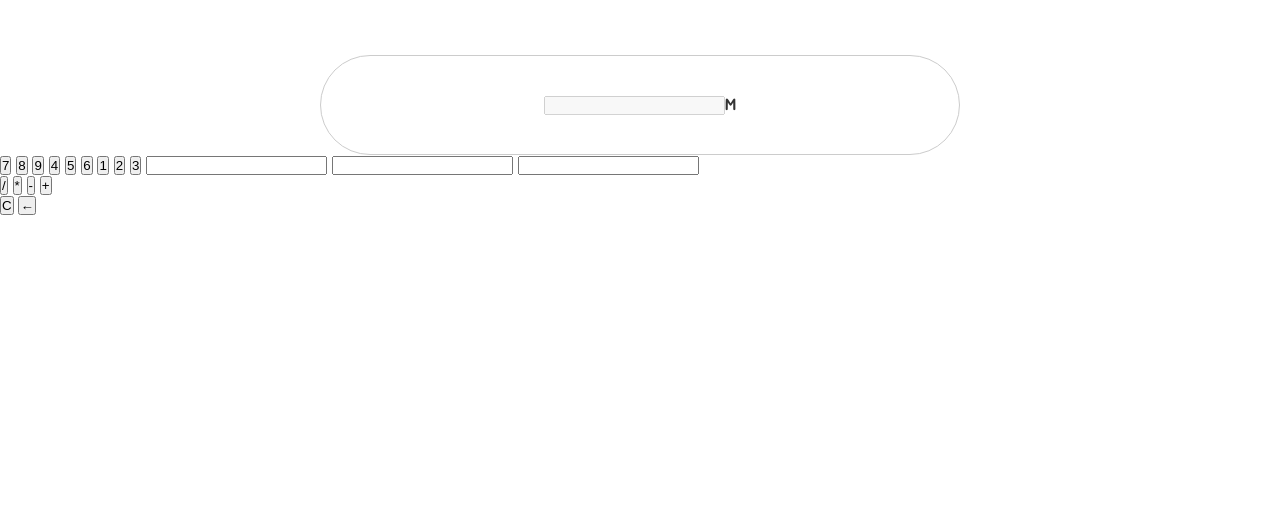
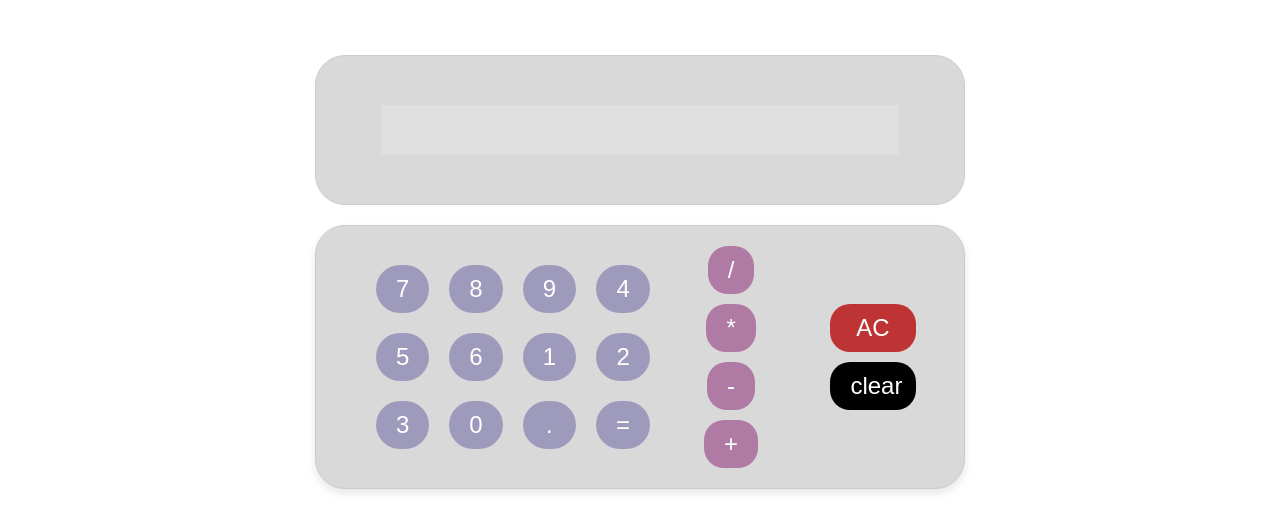
Before and after one commit to sugarquoted/calculator-app, a plain HTML site: page index.html in a window 1280 px wide. Shown: the part 93-624 px from the top of the page. Drawn offline with Linux system fonts and the light colour scheme.

Commit message:
css complete

```diff
--- a/calculator.js
+++ b/calculator.js
@@ -0,0 +1,22 @@
+let typedExpression = "";
+
+
+function createValidString(input) {
+typedExpression += input;
+updateDisplay();
+}
+
+const buttonContainer = document.querySelector(".button-container");
+const numberButtons = document.querySelector(".number-buttons");
+
+numberButtons.addEventListener("click", (event) => {
+
+    createValidString(event.target.textContent);
+
+});
+
+const display = document.getElementById("display");
+
+function updateDisplay() {
+    display.value = typedExpression;
+}
--- a/index.html
+++ b/index.html
@@ -28,37 +28,37 @@
             <div class = "display-container">
                 <input type="text" id="display" disabled>
                 <div class = "memory-display">
-                    <p id="memory-display">M</p>
+                    <!-- <p id="memory-display">memory texttttt</p> -->
                 </div>
             </div>
 
             <div class = "button-container">
 
                 <div class = "number-buttons">
-                    <button class="button number" id="seven">7</button>
-                    <button class="button number" id="eight">8</button>
-                    <button class="button number" id="nine">9</button>
-                    <button class="button number" id="four">4</button>
-                    <button class="button number" id="five">5</button>
-                    <button class="button number" id="six">6</button>
-                    <button class="button number" id="one">1</button>
-                    <button class="button number" id="two">2</button>
-                    <button class="button number" id="three">3</button>
-                    <input type="text" class = "number-input" id = "zero">
-                    <input type = "text" class = "number-input decimal-input" id = "decimal">
-                <input type = "text" class = "number-input equals-input" id = "equals">
+                    <button class="button-number" id="seven">7</button>
+                    <button class="button-number" id="eight">8</button>
+                    <button class="button-number" id="nine">9</button>
+                    <button class="button-number" id="four">4</button>
+                    <button class="button-number" id="five">5</button>
+                    <button class="button-number" id="six">6</button>
+                    <button class="button-number" id="one">1</button>
+                    <button class="button-number" id="two">2</button>
+                    <button class="button-number" id="three">3</button>
+                    <button class="button-number" id="zero">0</button>
+                    <button class="button-number" id="decimal">.</button>
+                    <button class="button-number" id="equals">=</button>
                 </div>
 
                 <div class = "operator-buttons">
-                    <button class="button operator" id="divide">/</button>
-                    <button class="button operator" id="multiply">*</button>
-                    <button class="button operator" id="subtract">-</button>
-                    <button class="button operator" id="add">+</button>
+                    <button class="button-operator" id="divide">/</button>
+                    <button class="button-operator" id="multiply">*</button>
+                    <button class="button-operator" id="subtract">-</button>
+                    <button class="button-operator" id="add">+</button>
                 </div>
 
                 <div class = "control-buttons">
-                    <button class="button" id="clear">C</button>
-                    <button class="button" id="backspace">←</button>
+                    <button class="button-clear" id="clear">AC</button>
+                    <button class="button-back" id="backspace">clear</button>
                 </div>
 
 
--- a/style.css
+++ b/style.css
@@ -4,16 +4,16 @@
     padding: 0;
     box-sizing: border-box;
 
-    --button-color: #4CAF50;
-    --button-hover-color: #45a049;
-    --operator-button-color: #f44336;
-    --operator-button-hover-color: #e53935;
-    --control-button-color: #2196F3;
-    --control-button-hover-color: #1976D2;
+    --button-color:rgba(105, 98, 161, 0.52);
+    --button-hover-color: rgba(64, 56, 132, 0.52);
+    --operator-button-color: rgba(175, 122, 163, 1);
+    --operator-button-hover-color: rgb(147, 124, 142);
+    --control-button-color: rgba(190, 51, 51, 1);
+    --control-button-hover-color:  rgb(219, 82, 82);
     --equals-button-color: #FF9800;
     --equals-button-hover-color: #F57C00;
     --font-color: #333;
-    --primary-color: #f0f0f0;
+    --primary-color: rgba(217, 217, 217, 1);
     --secondary-color: #333;
 }
 
@@ -56,14 +56,124 @@ header{
 
 .display-container{
     display: flex;
+    flex-direction: column;
     justify-content: center;
     align-items: center;
-    height: 100px;
-    width: 50%;
-    background-color: #fff;
+    height: 150px;
+    width: 650px;
+    background-color: var(--primary-color);
     border: 1px solid #ccc;
-    border-radius: 50px;
+    border-radius: 30px;
     margin-left: auto;
     margin-right: auto;
     margin-top: 3%;
 }
+
+.display-container input{
+    width: 80%;
+    height: 50px;
+    font-size: 2rem;
+    text-align: right;
+    padding: 10px;
+    margin: 10px 20px;
+    border: none;
+    /* background-color: transparent; */
+    color: var(--font-color);
+}
+
+.display-container p{
+    font-size: 1.2rem;
+    color: var(--secondary-color);
+    padding: 0;
+    text-align: right;
+    flex-grow: 1fr;
+    display: flex;
+    justify-content: flex-end;
+    align-items: flex-end;
+}
+
+.button-container{
+    display: flex;
+    justify-content: center;
+    align-items: center;
+    width: 650px;
+    margin: 20px auto;
+    background-color: var(--primary-color);
+    padding: 20px;
+    border-radius: 30px;
+    border: 1px solid #ccc;
+    box-shadow: 0 4px 8px rgba(0, 0, 0, 0.1);
+}
+
+
+.operator-buttons,
+.control-buttons {
+    display: flex;
+    flex-direction: column;
+    flex-wrap: wrap;
+    justify-content: space-between;
+    align-items: center;
+    width: 100%;
+    gap: 10px;
+}
+
+.number-buttons {
+    display: grid;
+    grid-template-columns: repeat(4, 1fr);
+    grid-template-rows: repeat(3, 1fr);
+    grid-gap: 20px;
+    padding: 10px;
+    padding-left: 40px;
+    justify-content: center;
+    align-items: center;
+    width: 100%;
+}
+
+.button-number{
+    background-color: var(--button-color);
+    color: white;
+    border: none;
+    border-radius: 100px;
+    padding: 10px 20px;
+    font-size: 1.5rem;
+    cursor: pointer;
+    transition: background-color 0.3s ease;
+}
+.button-number:hover {
+    background-color: var(--button-hover-color);
+}
+
+.button-operator {
+    background-color: var(--operator-button-color);
+    color: white;
+    border: none;
+    border-radius: 20px;
+    padding: 10px 20px;
+    font-size: 1.5rem;
+    cursor: pointer;
+    transition: background-color 0.3s ease;
+}
+
+.button-operator:hover {
+    background-color: var(--operator-button-hover-color);
+}
+.button-clear,
+.button-back {
+    background-color: var(--control-button-color);
+    color: white;
+    border: none;
+    border-radius: 20px;
+    width: 60%;
+    padding: 10px 20px;
+    font-size: 1.5rem;
+    cursor: pointer;
+    transition: background-color 0.3s ease;
+}
+.button-clear:hover,
+.button-back:hover {
+    background-color: var(--control-button-hover-color);
+}
+.button-back{
+    background-color: black;
+    color: white;
+}
```
